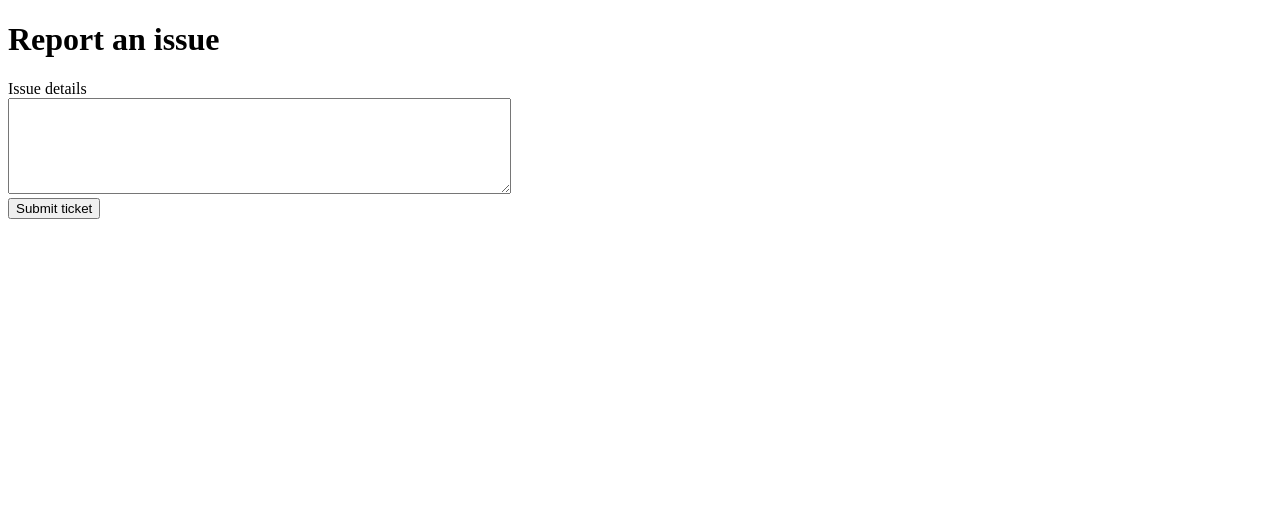
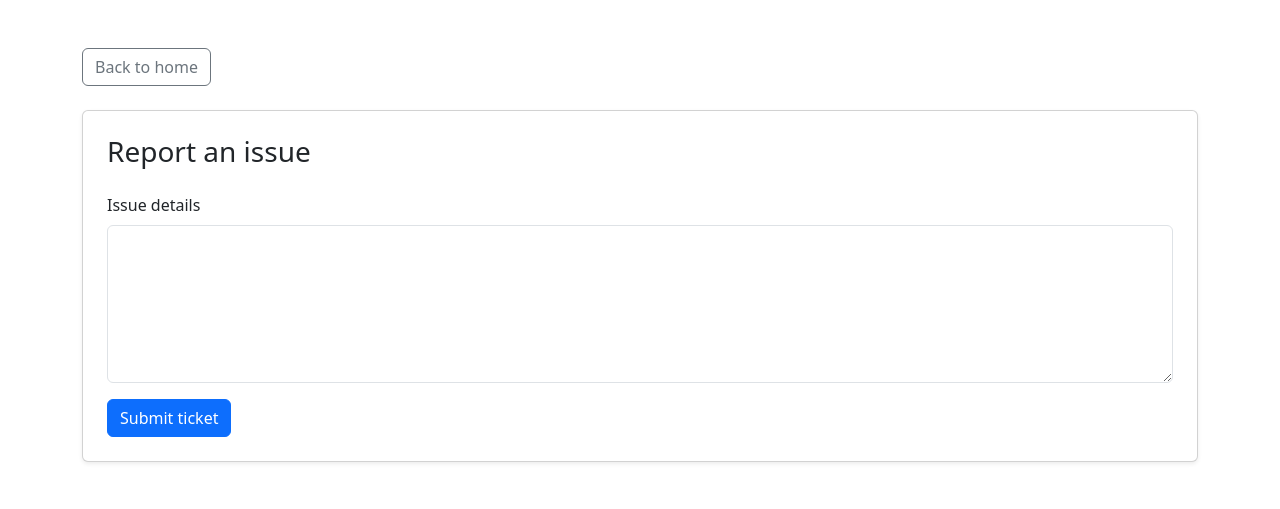
Before and after one commit to cgarciap58/cesar_garcia_proyecto_intermodular, a Django app: page /tickets/report in a window 1280 px wide. Shown: the top 509 px of the page. Run offline with Django 5.2, Linux system fonts and the light colour scheme.

Commit message:
Bootstrap ticket submission

```diff
--- a/src/records/templates/records/report_issue_form.html
+++ b/src/records/templates/records/report_issue_form.html
@@ -4,19 +4,35 @@
   <meta charset="UTF-8" />
   <meta name="viewport" content="width=device-width, initial-scale=1.0" />
   <title>Report an issue</title>
+  <link
+    href="https://cdn.jsdelivr.net/npm/bootstrap@5.3.3/dist/css/bootstrap.min.css"
+    rel="stylesheet"
+    integrity="sha384-QWTKZyjpPEjISv5WaRU9OFeRpok6YctnYmDr5pNlyT2bRjXh0JMhjY6hW+ALEwIH"
+    crossorigin="anonymous"
+  />
 </head>
 <body>
-  <h1>Report an issue</h1>
+  <div class="container py-5">
+    <a href="/" class="btn btn-outline-secondary mb-4">Back to home</a>
 
-  {% if success_message %}
-    <p>{{ success_message }} Ticket #{{ ticket_id }}</p>
-  {% endif %}
+    <div class="card shadow-sm">
+      <div class="card-body p-4">
+        <h1 class="h3 mb-4">Report an issue</h1>
+        {% if success_message %}
+          <div class="alert alert-success" role="alert">
+            {{ success_message }} Ticket #{{ ticket_id }}
+          </div>
+        {% endif %}
 
-  <form method="post" action="/tickets/submit/">
-    {% csrf_token %}
-    <label for="issue">Issue details</label><br />
-    <textarea id="issue" name="issue" required rows="6" cols="60"></textarea><br />
-    <button type="submit">Submit ticket</button>
-  </form>
+        <form method="post" action="/tickets/submit/">
+          {% csrf_token %}
+          <label for="issue" class="form-label">Issue details</label>
+          <textarea id="issue" name="issue" class="form-control" required rows="6"></textarea>
+          <button type="submit" class="btn btn-primary mt-3">Submit ticket</button>
+        </form>
+      </div>
+    </div>
+  </div>
+
 </body>
 </html>
```
